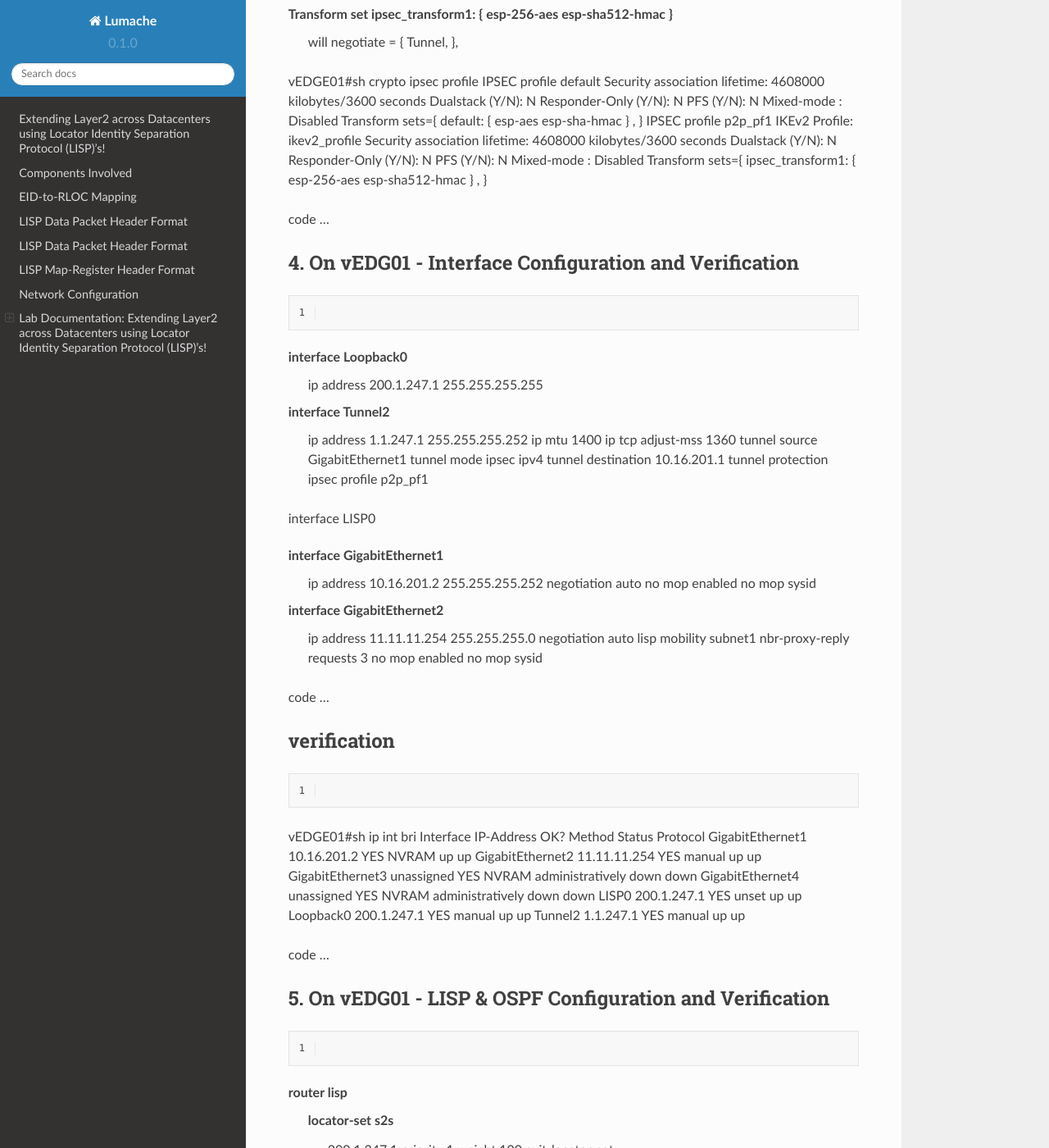
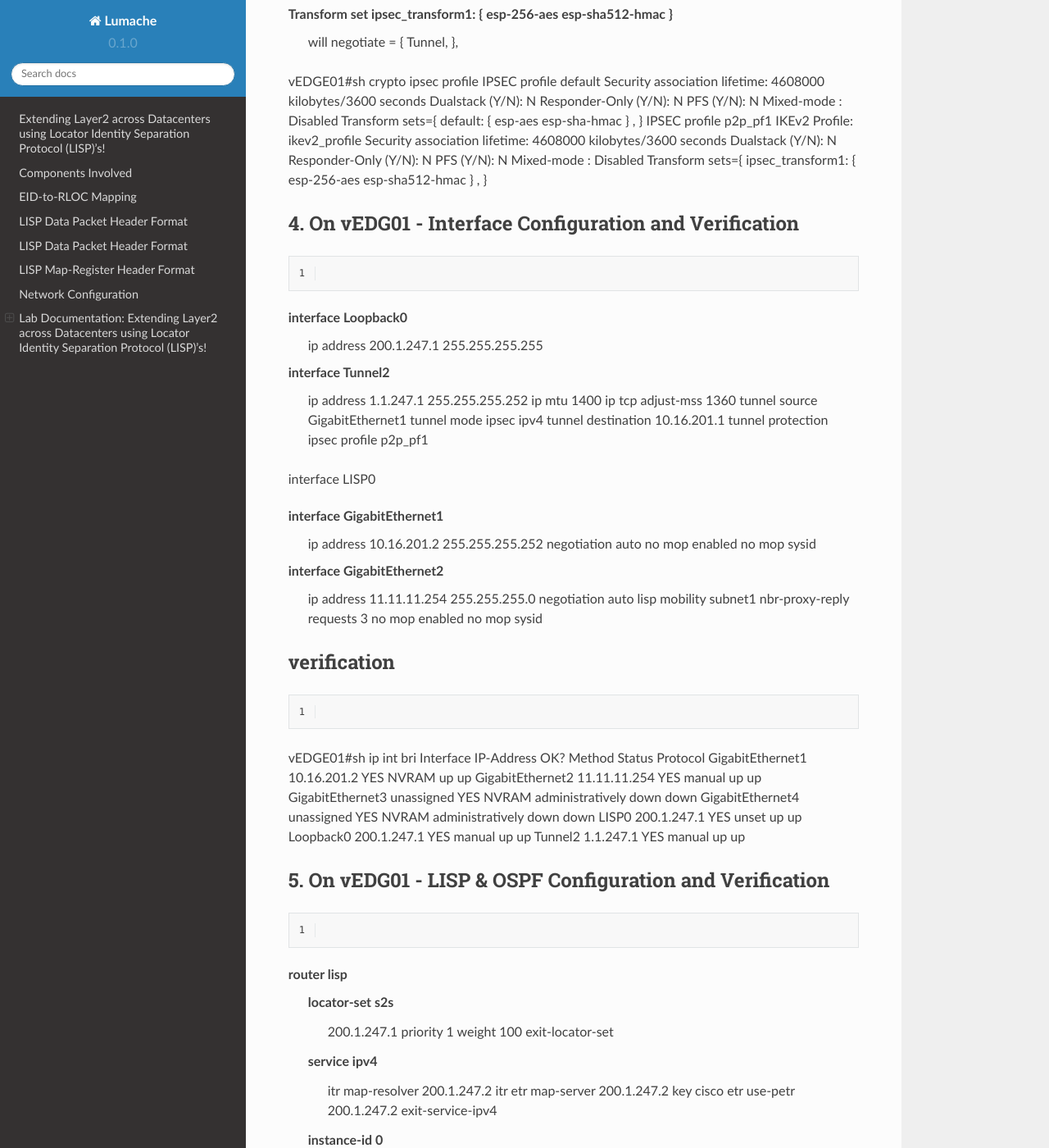
Before and after one commit to arunkumaruniqpro/c8000v_LISP_L2_Extension, a Sphinx documentation site: the page built from docs/source/index.rst, in a window 1280 px wide and 1400 px high, scrolled down 8441 px. Shown: the whole window at 82% size. Built offline with Sphinx 7.4.7 and the Read the Docs theme 2.0.0, drawn with Linux system fonts in a browser that asks for light colours; some of the changed text lies outside the part shown.

Commit message:
Update index.rst

```diff
--- a/docs/source/index.rst
+++ b/docs/source/index.rst
@@ -197,7 +197,7 @@ Download the scripts from : https://github.com/Arunkumarsubbiahunique/network-se
 
 3. On vEDG01 - Crypto Configuration and Verification
 -------------------------------------------------------
-.. code-block:: bash
+.. code-block:: cisco
   :linenos:
 
 crypto ikev2 proposal ikev2_proposal
@@ -235,7 +235,7 @@ crypto ipsec profile p2p_pf1
 
 verification
 ------------
-.. code-block:: bash
+.. code-block:: cisco
   :linenos:
 
 
@@ -321,12 +321,10 @@ ipsec_transform1:  { esp-256-aes esp-sha512-hmac  } ,
 
 
 
-code ...
-
 4. On vEDG01 - Interface Configuration and Verification
 -------------------------------------------------------
 
-.. code-block:: bash
+.. code-block:: cisco
   :linenos:
 
 
@@ -359,12 +357,9 @@ interface GigabitEthernet2
  no mop sysid
 
 
-
-code ...
-
 verification
 ------------
-.. code-block:: bash
+.. code-block:: cisco
   :linenos:
 
 
@@ -379,11 +374,9 @@ Loopback0              200.1.247.1     YES manual up                    up
 Tunnel2                1.1.247.1       YES manual up                    up
 
 
-code ...
-
 5. On vEDG01 - LISP & OSPF Configuration and Verification
 ---------------------------------------------------------
-.. code-block:: bash
+.. code-block:: cisco
   :linenos:
 
 
@@ -421,12 +414,9 @@ router ospf 11
 
 
 
-
-code ...
-
 verification
 ------------
-.. code-block:: bash
+.. code-block:: cisco
   :linenos:
 
 
@@ -471,13 +461,11 @@ Neighbor ID     Pri   State           Dead Time   Address         Interface
 
 
 
-code ...
-
 6. On vEDG02 - Crypto Configuration and Verification
 -------------------------------------------------------
 
 
-.. code-block:: bash
+.. code-block:: cisco
   :linenos:
 
 
@@ -526,18 +514,10 @@ crypto ipsec profile p2p_pf1
  set ikev2-profile ikve2_profile
 !
 
-
-
-code ...
-
-
-
-
 verification
 ------------
 
-
-.. code-block:: bash
+.. code-block:: cisco
   :linenos:
 
 
@@ -623,12 +603,10 @@ ipsec_transform1:  { esp-256-aes esp-sha512-hmac  } ,
 
 
 
-code ...
-
 4. On vEDG02 - Interface Configuration and Verification
 -------------------------------------------------------
 
-.. code-block:: bash
+.. code-block:: cisco
   :linenos:
 
 
@@ -662,13 +640,10 @@ interface GigabitEthernet2
 !
 
 
-code ...
 
 verification
 ------------
-
-
-.. code-block:: bash
+.. code-block:: cisco
   :linenos:
 
 
@@ -685,13 +660,10 @@ Tunnel2                1.1.247.2       YES manual up                    up
 
 
 
-code ...
 
 5. On vEDG02 - LISP & OSPF Configuration and Verification
 ---------------------------------------------------------
-
-
-.. code-block:: bash
+.. code-block:: cisco
   :linenos:
 
 
@@ -738,13 +710,10 @@ router ospf 11
 
 
 
-code ...
 
 verification
 ------------
-
-
-.. code-block:: bash
+.. code-block:: cisco
   :linenos:
 
 
@@ -788,7 +757,3 @@ Entries total 1, no-route 0, inactive 0, do-not-register 0
 vEDGE02#sh ip ospf nei
 Neighbor ID     Pri   State           Dead Time   Address         Interface
 200.1.247.2       0   FULL/  -        00:00:30    1.1.247.2       Tunnel2
-
-
-
-code ...
```
